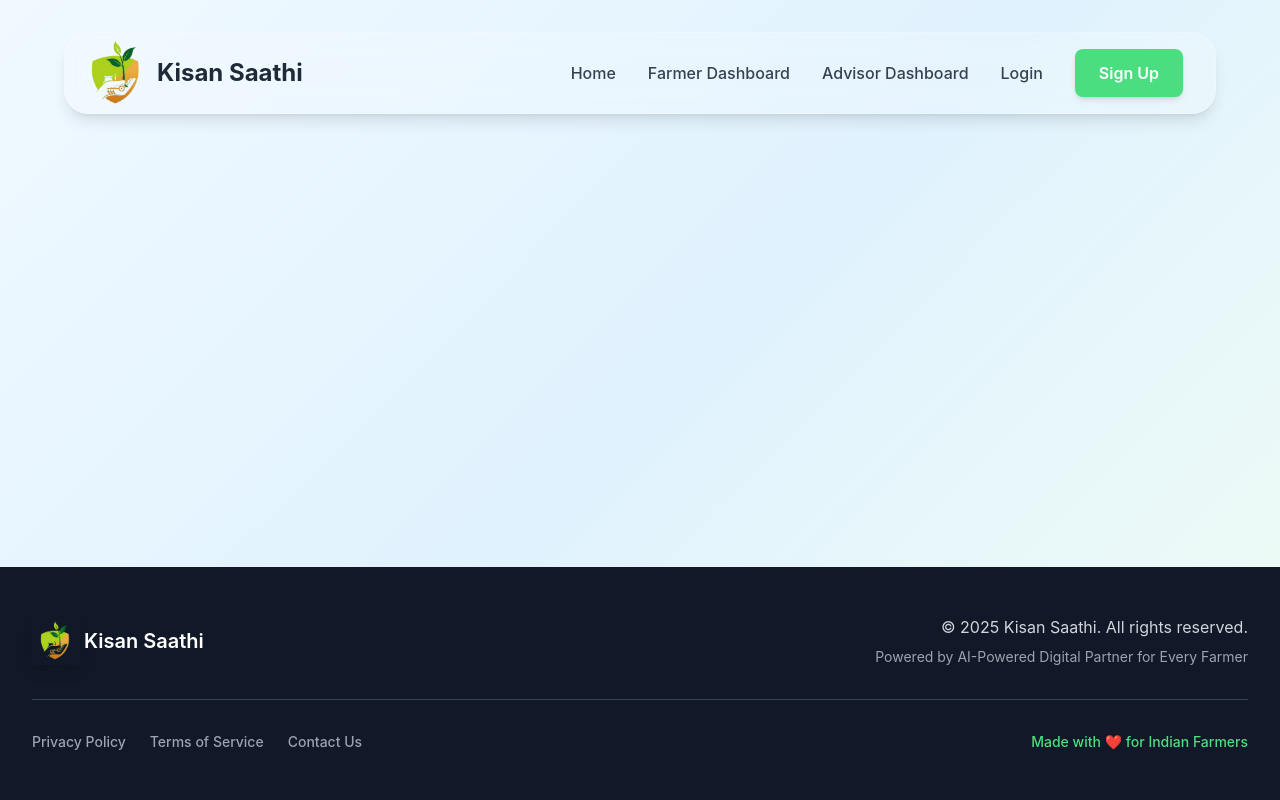
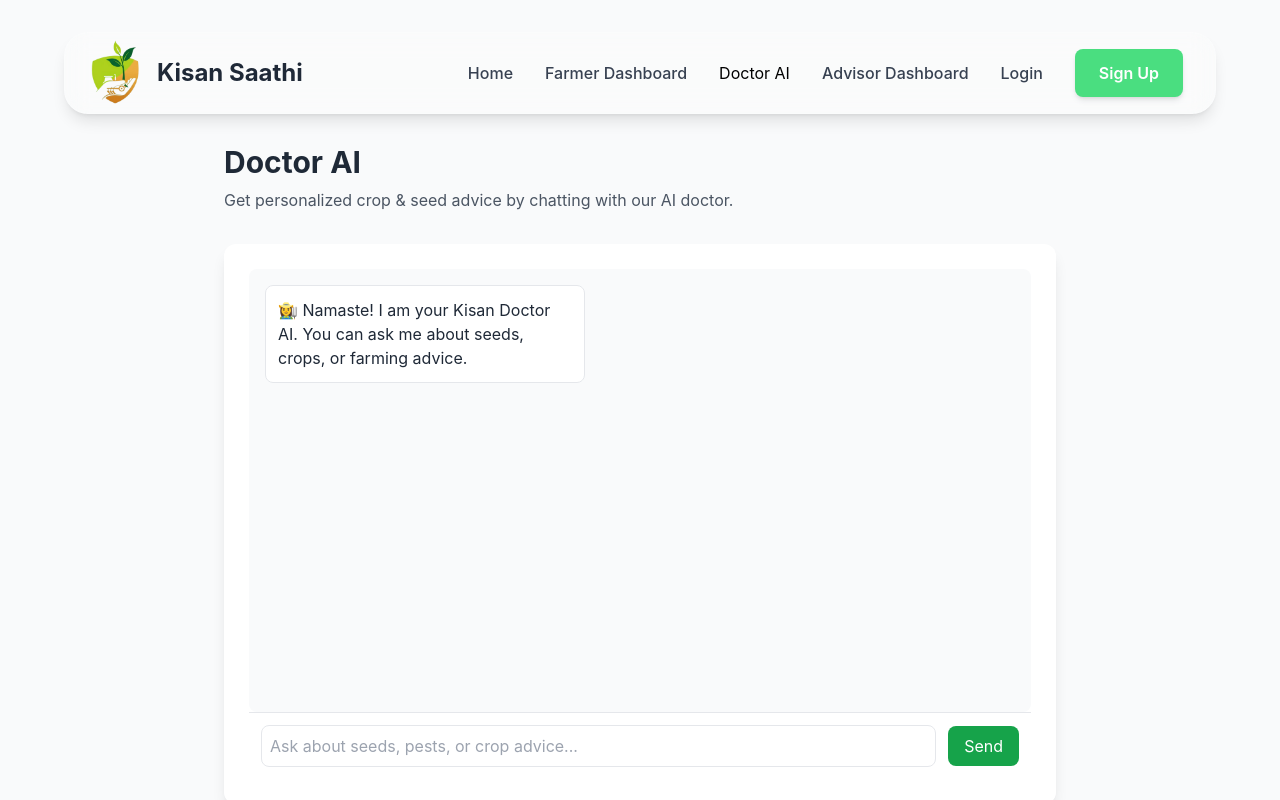
Before and after one commit to gagansingh0805/Harvest-Hub, a React (Vite) app in the folder Frontend/: page /doctor-ai in a window 1280 px wide. Shown: the top 800 px of the page. Built offline with nearby package versions, Linux system fonts and the light colour scheme.

Commit message:
Doctor Ai page

```diff
--- a/Frontend/package.json
+++ b/Frontend/package.json
@@ -13,6 +13,7 @@
     "axios": "^1.11.0",
     "react": "^19.1.1",
     "react-dom": "^19.1.1",
+    "react-icons": "^5.5.0",
     "react-router-dom": "^7.8.0",
     "tailwindcss": "^3.4.17"
   },
--- a/Frontend/src/App.jsx
+++ b/Frontend/src/App.jsx
@@ -12,6 +12,7 @@ import AdvisorDashboard from "./pages/AdvisorDashboard";
 import SignupPage from "./pages/Auth/SignUpPage";
 import LoginPage from "./pages/Auth/LoginPage";
 import LearnMore from "./pages/LearnMore.jsx";
+import DoctorAI from "./pages/DoctorAI.jsx"; // New
 
 import Navbar from "./components/Navbar";
 import Footer from "./components/Footer";
@@ -41,6 +42,7 @@ function App() {
             <Route path="/signup" element={<SignupPage />} />
             <Route path="/learn-more" element={<LearnMore />} />
             <Route path="/upload" element={<PlantUploader />} />
+            <Route path="/doctor-ai" element={<DoctorAI />} /> {/* New */}
           </Routes>
         </main>
         <Footer />
--- a/Frontend/src/components/Navbar.jsx
+++ b/Frontend/src/components/Navbar.jsx
@@ -54,6 +54,9 @@ const Navbar = () => {
               )} transition-all duration-200 font-medium`}>
               Farmer Dashboard
             </Link>
+            <Link to="/doctor-ai" className="hover:text-green-500">
+            Doctor AI
+           </Link>
             <Link
               to="/advisor"
               className={`${isActive(
--- /dev/null
+++ b/Frontend/src/pages/DoctorAI.jsx
@@ -0,0 +1,80 @@
+import React, { useState } from "react";
+
+const DoctorAI = () => {
+  const [messages, setMessages] = useState([
+    {
+      sender: "bot",
+      text: "👩‍🌾 Namaste! I am your Kisan Doctor AI. You can ask me about seeds, crops, or farming advice.",
+    },
+  ]);
+  const [input, setInput] = useState("");
+
+  const handleSend = () => {
+    if (!input.trim()) return;
+
+    // Add farmer message
+    const newMessages = [...messages, { sender: "farmer", text: input }];
+    setMessages(newMessages);
+
+    // Placeholder AI response (later we integrate with API)
+    setTimeout(() => {
+      setMessages((prev) => [
+        ...prev,
+        { sender: "bot", text: "🌱 Thanks for your question! I’ll suggest suitable seeds soon." },
+      ]);
+    }, 1000);
+
+    setInput("");
+  };
+
+  return (
+    <div className="min-h-screen bg-gray-50 py-8 pt-36">
+      <div className="max-w-4xl mx-auto px-4 sm:px-6 lg:px-8">
+        {/* Header */}
+        <div className="mb-8">
+          <h1 className="text-3xl font-bold text-gray-800 mb-2">Doctor AI</h1>
+          <p className="text-gray-600">
+            Get personalized crop & seed advice by chatting with our AI doctor.
+          </p>
+        </div>
+
+        {/* Chat Box */}
+        <div className="card flex flex-col h-[70vh]">
+          <div className="flex-1 overflow-y-auto p-4 space-y-3 bg-gray-50 rounded-lg">
+            {messages.map((msg, i) => (
+              <div
+                key={i}
+                className={`p-3 rounded-lg max-w-xs ${
+                  msg.sender === "farmer"
+                    ? "ml-auto bg-green-200 text-gray-800"
+                    : "mr-auto bg-white border text-gray-800"
+                }`}
+              >
+                {msg.text}
+              </div>
+            ))}
+          </div>
+
+          {/* Input Bar */}
+          <div className="flex items-center border-t p-3">
+            <input
+              type="text"
+              value={input}
+              onChange={(e) => setInput(e.target.value)}
+              placeholder="Ask about seeds, pests, or crop advice..."
+              className="flex-1 border rounded-lg p-2 focus:outline-none focus:ring-2 focus:ring-green-500"
+            />
+            <button
+              onClick={handleSend}
+              className="ml-3 px-4 py-2 bg-green-600 text-white rounded-lg hover:bg-green-700"
+            >
+              Send
+            </button>
+          </div>
+        </div>
+      </div>
+    </div>
+  );
+};
+
+export default DoctorAI;
```
Also changed, not shown: Frontend/src/assets/doctor_ai_mascot.png.png (added), 1 other file (tests, documents, lock files or other folders).
